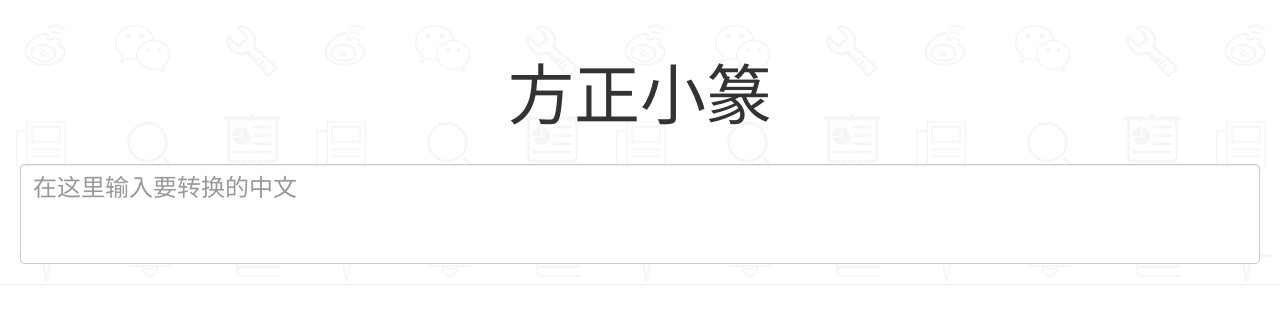
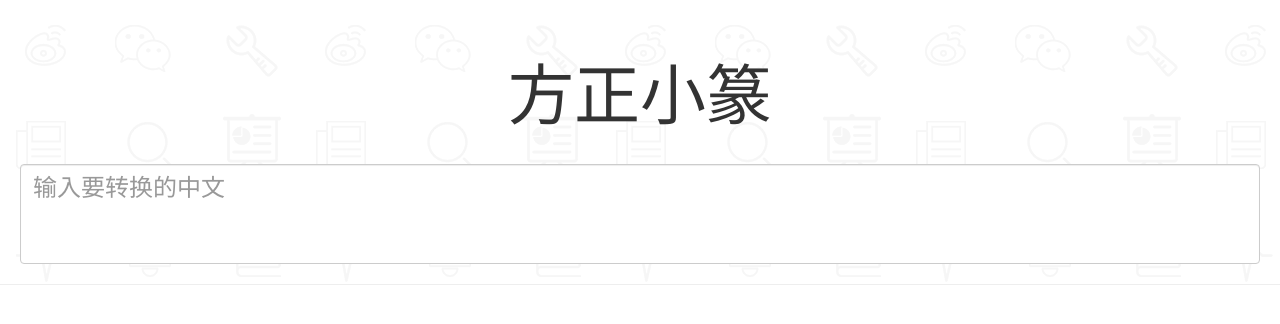
Before and after one commit to anfei/xiaozhuan, a plain HTML site: page index.html in a window 1280 px wide. Drawn offline with nearby package versions, Linux system fonts and the light colour scheme; a web font is replaced by a local one.

Commit message:
Update index.html

```diff
--- a/index.html
+++ b/index.html
@@ -13,7 +13,7 @@
 	<body>
 		<header>方正小篆</header>
 	  <section class="content">
-		  <textarea class="form-control" ng-model="xiaozhuan" placeholder="在这里输入要转换的中文"></textarea>
+		  <textarea class="form-control" ng-model="xiaozhuan" placeholder="输入要转换的中文"></textarea>
 	  </section>
 		<hr>
 		<h1 class="boards">{{xiaozhuan}}</h1>
```
